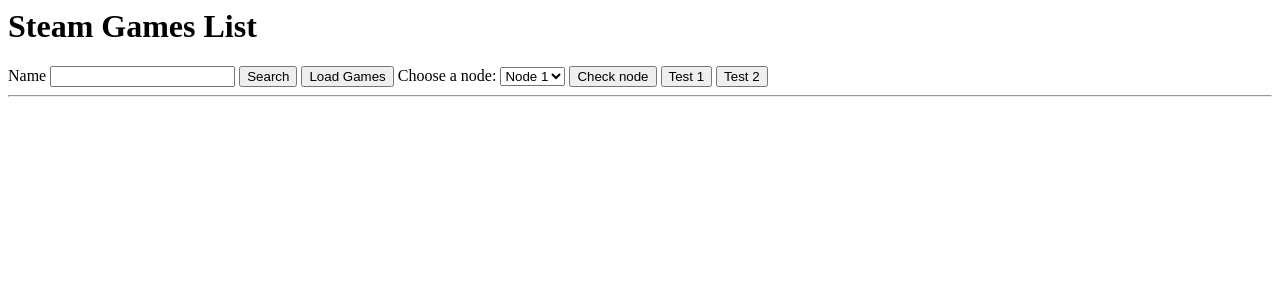
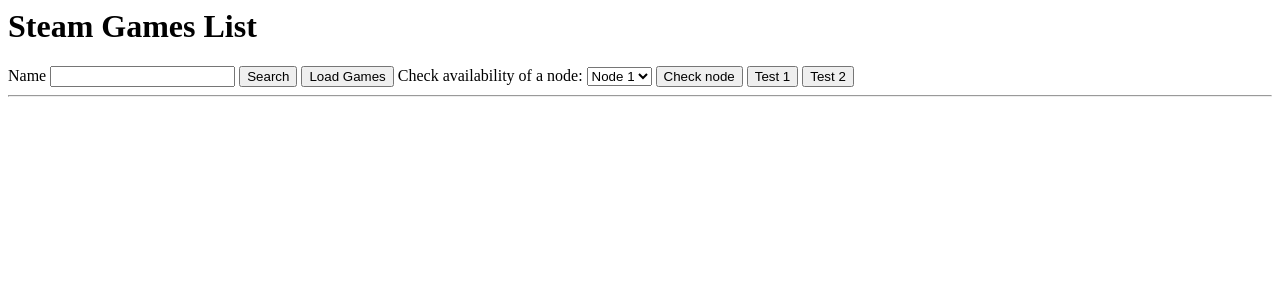
Before and after one commit to ReinDC/STADVDB-MCO2, a Node project: template views/games.hbs in a window 1280 px wide. Shown: the top 300 px of the page. Run offline with Node 20 templates, Linux system fonts and the light colour scheme; the template is opened without the code that fills it, so the values that code supplies are empty.

Commit message:
minor changes

```diff
--- a/src/controllers/controller.js
+++ b/src/controllers/controller.js
@@ -91,6 +91,7 @@
     },
 
     getGames: async (req, res) => {
+
         const sql = 'SELECT * FROM more_Info LIMIT 20';
         try {
             // Retry logic
--- a/views/games.hbs
+++ b/views/games.hbs
@@ -6,15 +6,19 @@
 <button onclick="gameSearch()">Search</button>
 
 <button onclick="getGames()">Load Games</button>
-<label for="gameSelect">Choose a node:</label>
+<label for="gameSelect">Check availability of a node:</label>
 <select id="gameSelect" name="game">
     <option value="1">Node 1</option>
     <option value="2">Node 2</option>
     <option value="3">Node 3</option>
 </select>
 <button onclick="isNodeAvailable()">Check node</button>
+
+
 <button onclick="case1Concurrent()">Test 1</button>
 <button onclick="case2Concurrent()">Test 2</button>
+
+
 <hr>
 <div id="edit-area"></div>
 
```
